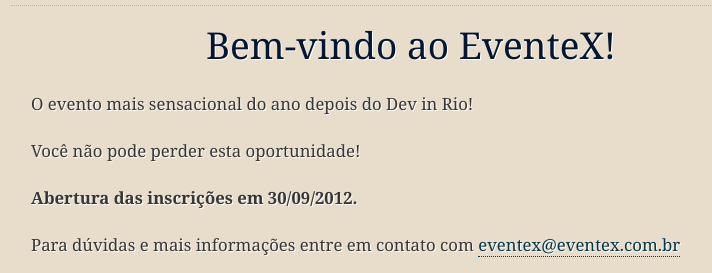
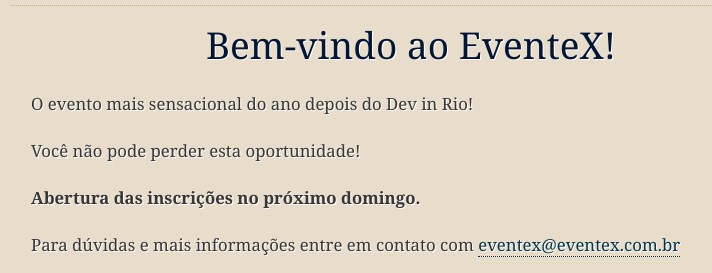
Before and after one commit to paulafernanda/eventex, a Django app: page / in a window 1280 px wide. Shown: the part 130-403 px from the top of the page, without its empty margins (229-941 px from the left). Run offline with Django 3.2, Linux system fonts and the light colour scheme; some libraries are stand-ins or nearby versions.

Commit message:
All your base are belong to us

```diff
--- a/eventex/core/templates/index.html
+++ b/eventex/core/templates/index.html
@@ -24,7 +24,7 @@
       <h1>Bem-vindo ao EventeX!</h1>
       <p>O evento mais sensacional do ano depois do Dev in Rio!</p>
       <p>Você não pode perder esta oportunidade!</p>
-      <p><strong>Abertura das inscrições em 30/09/2012.</strong></p>
+      <p><strong>Abertura das inscrições no próximo domingo.</strong></p>
       <p>Para dúvidas e mais informações entre em contato com <a href="mailto:eventex@eventex.com.br">eventex@eventex.com.br</a></p>
     </div>
     <hr>
```
